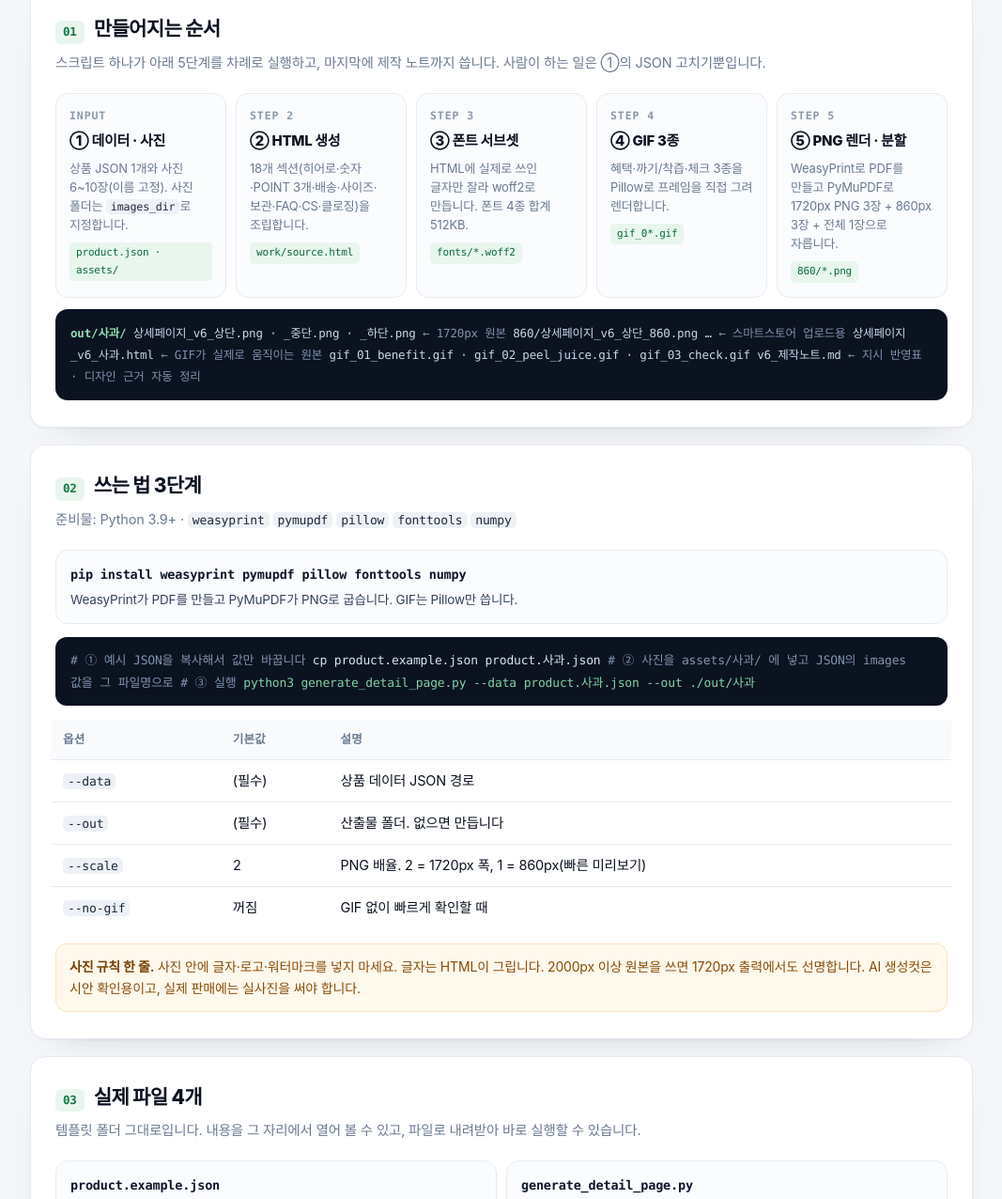
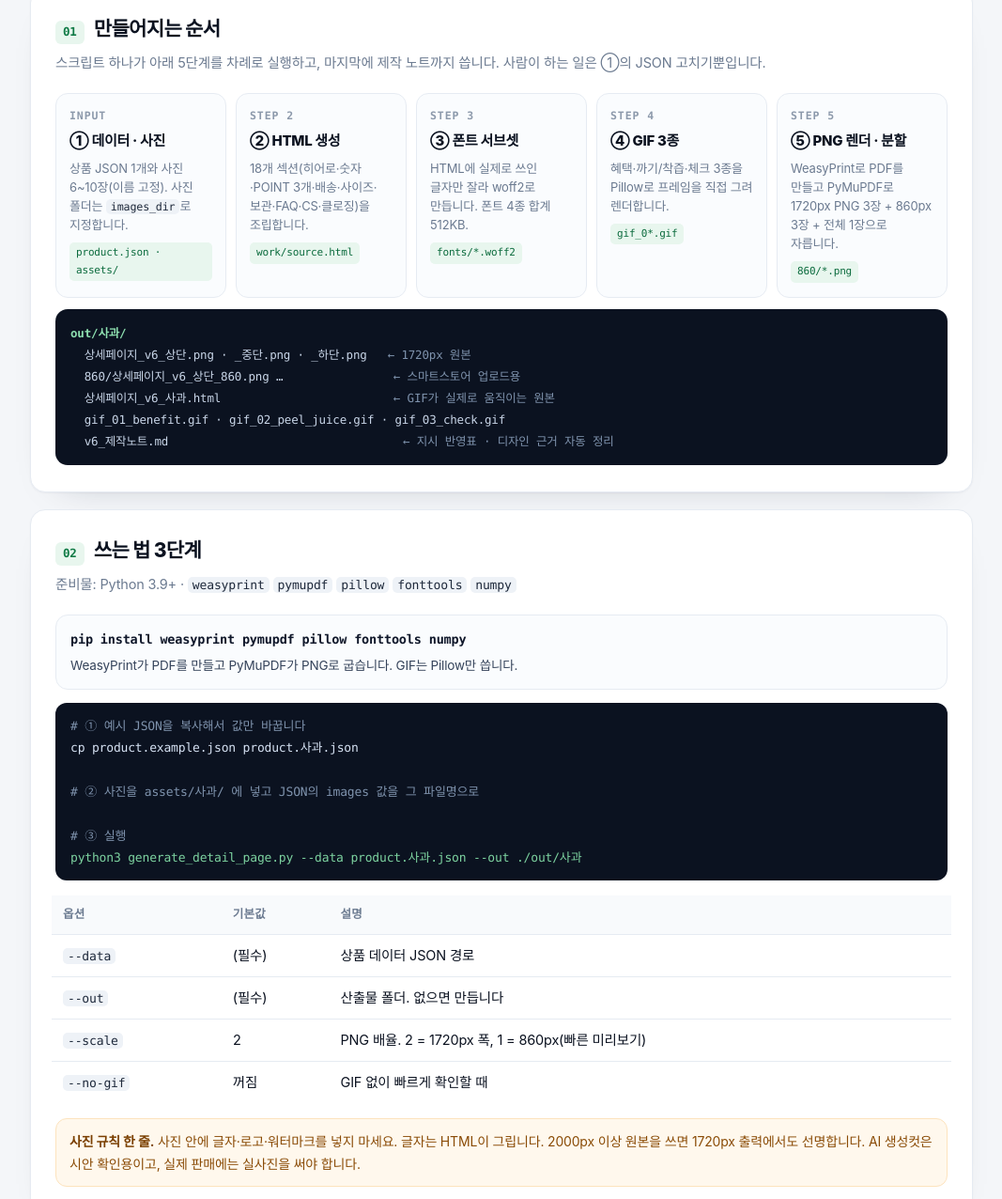
Before and after one commit to KIMS1112/storenote-dashboard, a plain HTML site: page samples/template/index.html in a window 1280 px wide. Shown: the part 492-1768 px from the top of the page at 94% size, without its empty margins (106-1173 px from the left). Drawn offline with Linux system fonts and the light colour scheme.

Commit message:
fix(samples): 템플릿 페이지 코드 블록 줄바꿈 유지 (white-space:pre)

```diff
--- a/samples/template/index.html
+++ b/samples/template/index.html
@@ -73,7 +73,7 @@
     border-radius:5px;padding:2px 7px}
   .arrow{display:flex;align-items:center;justify-content:center;color:#b8c4d4;font-size:18px;font-weight:700}
   @media (max-width:900px){ .arrow{display:none} }
-  .out{margin-top:12px;background:#0b1220;color:#c9d6e8;border-radius:13px;padding:14px 16px;font-family:var(--mono);font-size:12.5px;line-height:1.85;overflow-x:auto}
+  .out{margin-top:12px;background:#0b1220;color:#c9d6e8;border-radius:13px;padding:14px 16px;font-family:var(--mono);font-size:12.5px;line-height:1.85;overflow-x:auto;white-space:pre}
   .out b{color:#8ee0b0;font-weight:600}
 
   /* 표 */
@@ -100,7 +100,7 @@
     font-family:var(--mono);font-size:12.5px;line-height:1.72;margin:0}
   pre.code::-webkit-scrollbar{height:9px;width:9px}
   pre.code::-webkit-scrollbar-thumb{background:#334155;border-radius:9px}
-  .cmd{background:#0b1220;color:#d7e3f4;border-radius:12px;padding:13px 16px;font-family:var(--mono);font-size:13px;overflow-x:auto;line-height:1.8}
+  .cmd{background:#0b1220;color:#d7e3f4;border-radius:12px;padding:13px 16px;font-family:var(--mono);font-size:13px;overflow-x:auto;line-height:1.8;white-space:pre}
   .cmd i{color:#7dd3a0;font-style:normal}
   .cmd span{color:#7f93ad}
   .note{background:#fff8ed;border:1px solid #fde3bd;border-radius:12px;padding:12px 14px;color:#8a4b06;font-size:14px;margin:16px 0 0}
```
